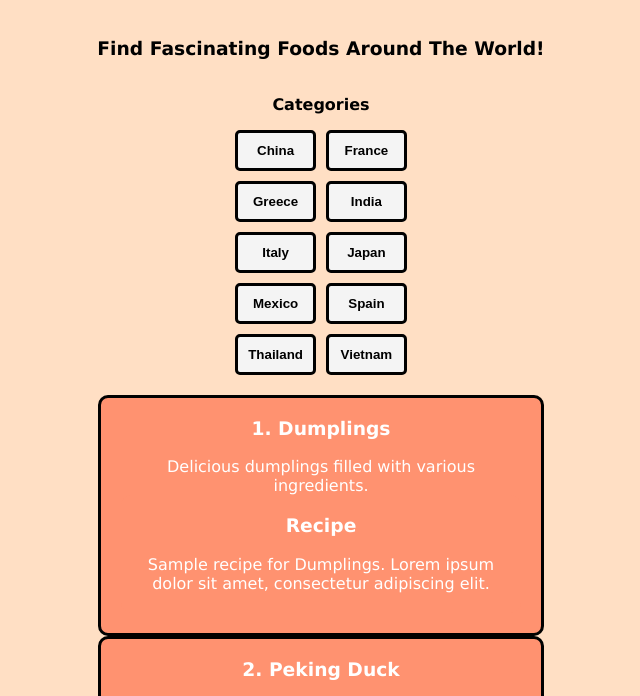
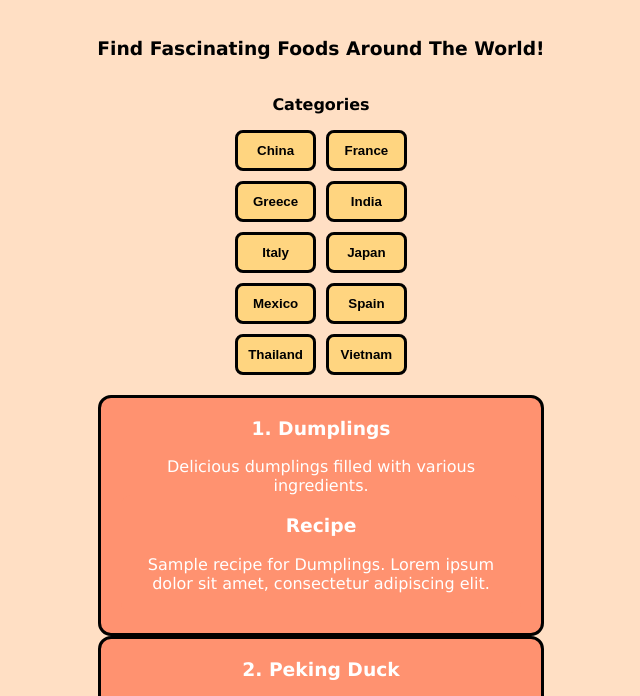
Before and after one commit to RinFiz/Food-Explorer, a plain HTML site: page index.html in a window 1280 px wide. Both pictures are taken after a click on the button "China". Shown: the part 74-770 px from the top of the page, without its empty margins (319-959 px from the left). Drawn offline with Linux system fonts and the light colour scheme.

Commit message:
Update styles.css

```diff
--- a/styles.css
+++ b/styles.css
@@ -37,10 +37,10 @@ body {
 }
 
 .category {
-    background-color: #F4F4F4;
+    background-color: #FFD580;
     color: black;
     border: 3px solid black;
-    border-radius: 5px;
+    border-radius: 8px;
     padding: 10px;
     width: 100%;
     cursor: pointer;
@@ -63,7 +63,7 @@ body {
 .country-box {
     background-color: #FF9270;
     border: 3px solid black;
-    border-radius: 10px;
+    border-radius: 13px;
     padding: 20px;
     margin-bottom: 20px;
     text-align: center;
```
